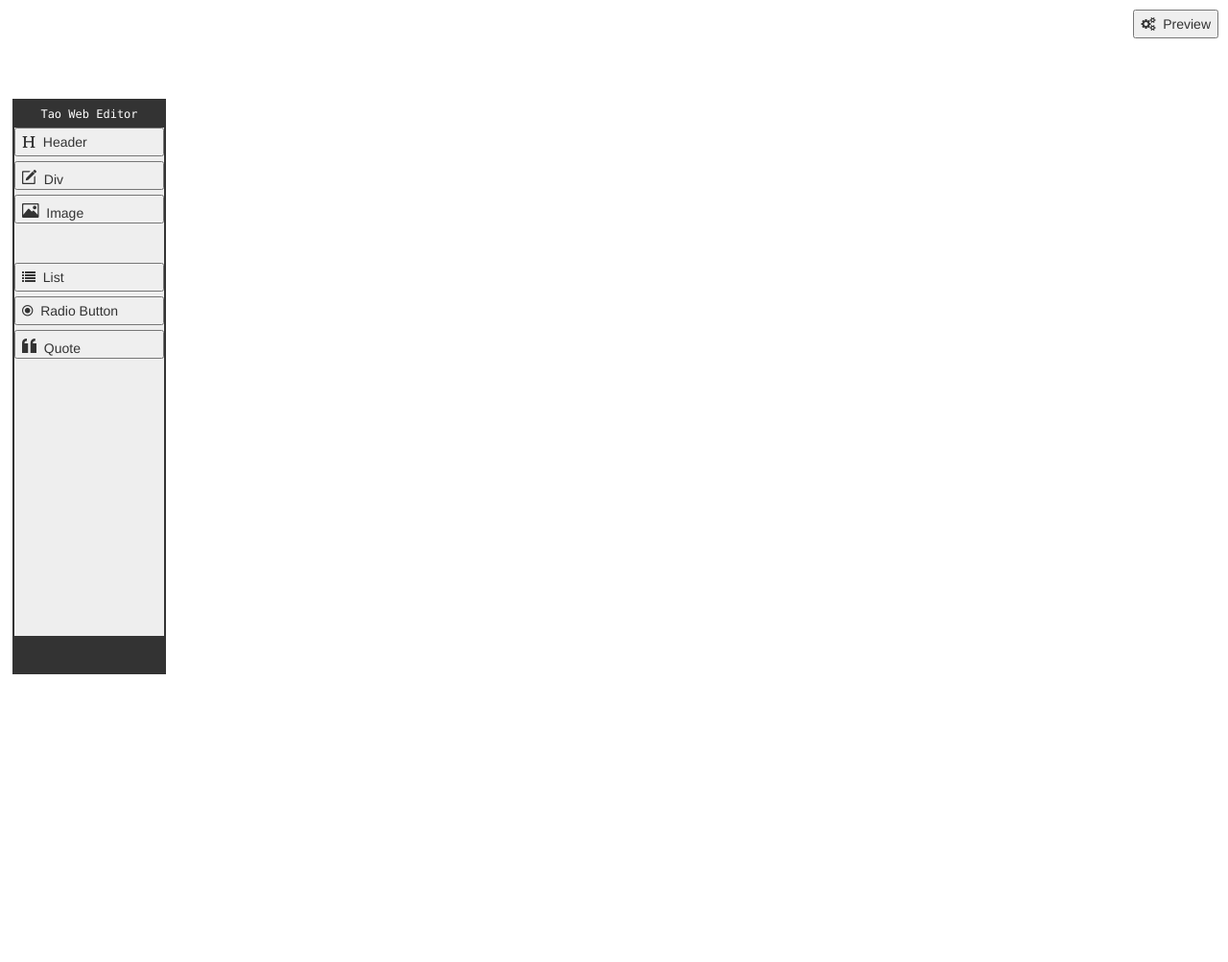
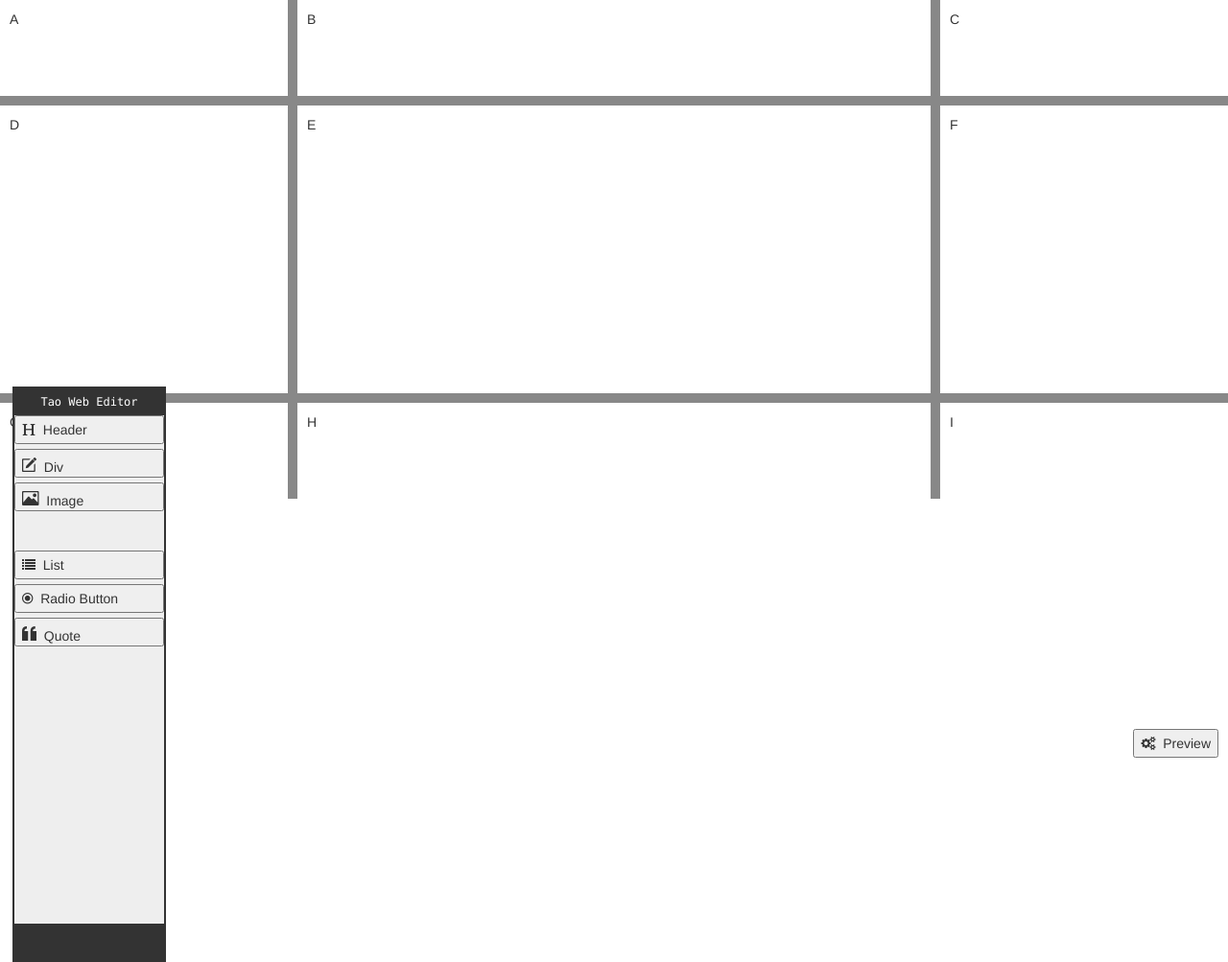
Before and after one commit to bytelayer/Tao, a plain HTML site: page index.html in a window 1280 px wide. Shown: the whole page at 96% size. Before the commit the page ends 800 px from the top, so only its background shows below. Drawn offline with nearby package versions, Linux system fonts and the light colour scheme.

Commit message:
Added first Grid styling

```diff
--- a/index.html
+++ b/index.html
@@ -19,6 +19,15 @@
   </div>
 
   <div id="container">
+    <div class="box a">A</div>
+    <div class="box b">B</div>
+    <div class="box c">C</div>
+    <div class="box d">D</div>
+    <div class="box e">E</div>
+    <div class="box f">F</div>
+    <div class="box g">G</div>
+    <div class="box h">H</div>
+    <div class="box i">I</div>
   </div>
 
   <div id="tools">
@@ -30,6 +39,7 @@
       <button id="tools-header" class="btn-block text-left"><i class="fa fa-header" aria-hidden="true"></i>&nbsp;&nbsp;Header</button>
       <button id="tools-div" class="btn-block text-left"><i class="icon ion-compose"></i>&nbsp;&nbsp;Div</button>
       <button class="btn-block text-left"><i class="icon ion-image"></i>&nbsp;&nbsp;Image</button>
+      <!--<button id="tools-img" class="btn-block text-left"><i class="fa fa-file-image-o" aria-hidden="true">&nbsp;&nbsp;Image</i></button>-->
       <hr/>
       <button id="tools-list" class="btn-block text-left"><i class="fa fa-list" aria-hidden="true"></i>&nbsp;&nbsp;List</button>
       <button class="btn-block text-left"><i class="ion-android-radio-button-on"></i>&nbsp;&nbsp;Radio Button</button>
@@ -58,15 +68,15 @@ $(function() {
   $("#tools").draggable({cursor: "all-scroll"});
 
   $("#tools-div").click(function() {
-
+    $("#container").append("<div class='tao'>A div</div>");
   });
 
   $("#tools-header").click(function() {
-    $("#container").append("<div class='tao header'>Hello, world!</div>)");
-    $(".tao").selectable();
+    $("#container").append("<div class='tao header'>XXX Hello, world!</div>");
+    //$(".tao").selectable();
   });
 
-  $("#tools-header").click(function() {
+  $("#edit").click(function() {
     if ($("#edit-preview").text() == "Preview") {
       $("#edit-preview").html("Edit");
       $("#tools").hide();
--- a/style.css
+++ b/style.css
@@ -6,15 +6,31 @@ body, #tools-title {
    font-size: 20px;
 }
 
+#container {
+
+
+  display: grid;
+  grid-template-columns: 300px auto 300px;
+  grid-template-rows: 100px 300px 100px;
+  grid-gap: 10px;
+  background-color: #888;
+
+}
+
+#container > div {
+  background-color: #fff;
+  padding: 10px;
+}
+
 #tools {
+  z-index: 99;
   position: absolute;
   width: 160px;
   height: 600px;
-  top: 100px;
+  top: 400px;
   left: 10px;
   margin: 0;
   padding: 0;
-  z-index: 99;
   border: 2px solid #333;
   background: #333;
   margin: 3px;
@@ -49,12 +65,15 @@ body, #tools-title {
 
 #edit {
   position: absolute;
-  top: 10px;
+  bottom: 10px;
   right: 10px;
 }
 
 .tao {
-
+  z-index: 1;
+  border: solid 2px black;
+  width: 100%;
+  height: 100px;
 }
 
 .header {
```
